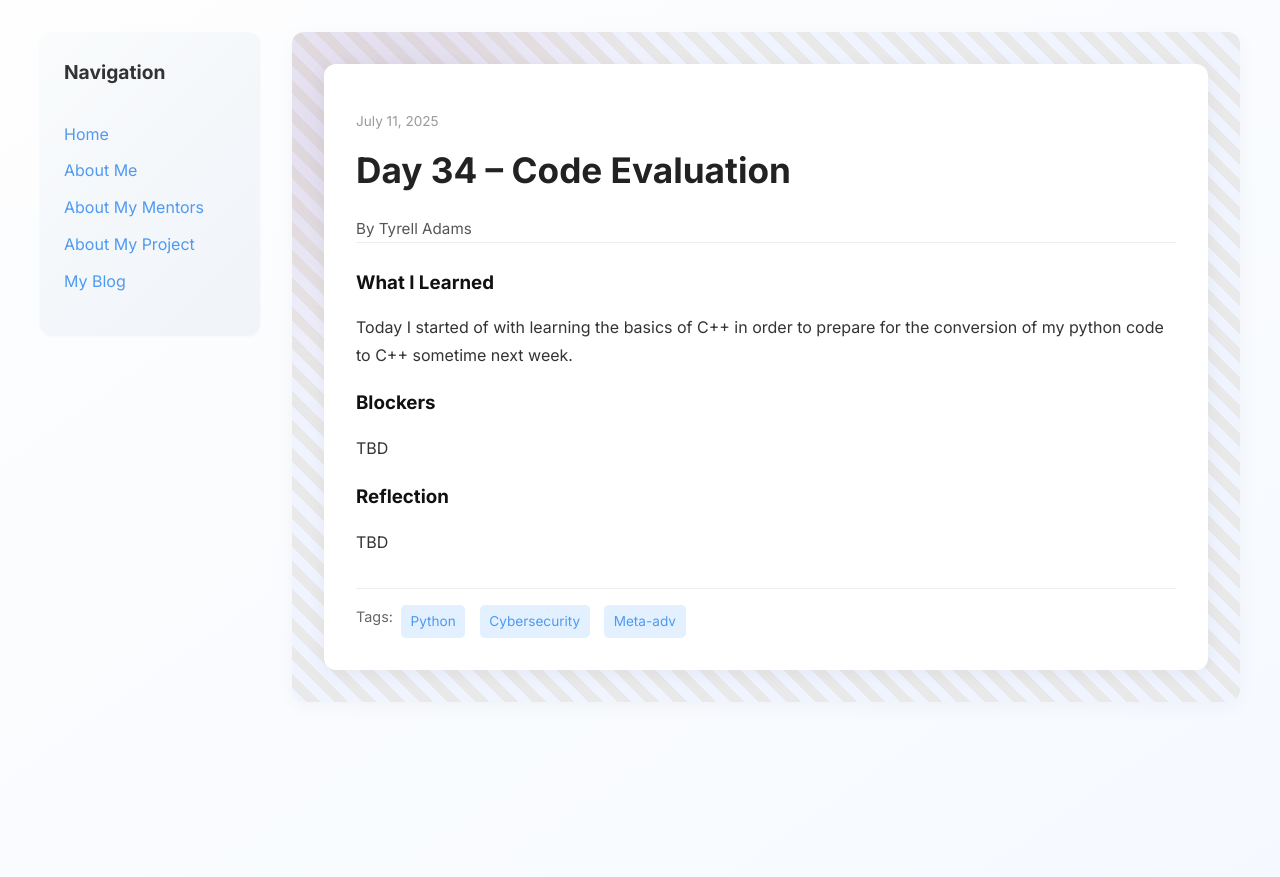
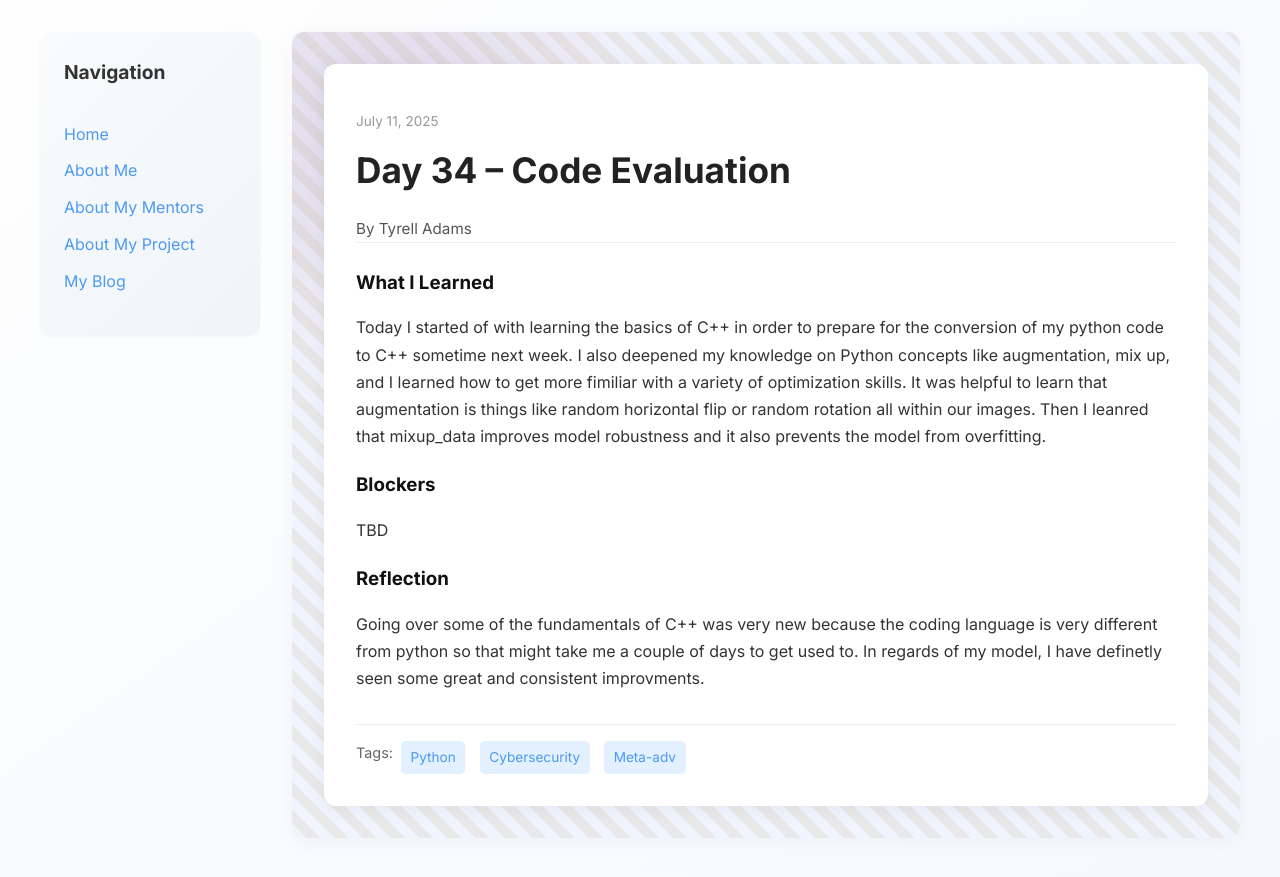
Before and after one commit to Tyrell-Adams/Tyrell-Adams.github.io, a Jekyll site: the page built from _posts/2025-07-11-day-34.md, in a window 1280 px wide. Shown: the top 877 px of the page. Built offline with Jekyll 4.4.1, drawn with Linux system fonts in a browser that asks for light colours.

Commit message:
Update 2025-07-11-day-34.md

```diff
--- a/_posts/2025-07-11-day-34.md
+++ b/_posts/2025-07-11-day-34.md
@@ -7,9 +7,9 @@ permalink: /day34.html
 tags: ["Python", "Cybersecurity", "Meta-adv"]
 
 what_i_learned: |
-  Today I started of with learning the basics of C++ in order to prepare for the conversion of my python code to C++ sometime next week.
+  Today I started of with learning the basics of C++ in order to prepare for the conversion of my python code to C++ sometime next week. I also deepened my knowledge on Python concepts like augmentation, mix up, and I learned how to get more fimiliar with a variety of optimization skills. It was helpful to learn that augmentation is things like random horizontal flip or random rotation all within our images. Then I leanred that mixup_data improves model robustness and it also prevents the model from overfitting.
 blockers: |
   TBD
 reflection: |
-  TBD
+  Going over some of the fundamentals of C++ was very new because the coding language is very different from python so that might take me a couple of days to get used to. In regards of my model, I have definetly seen some great and consistent improvments.
 ---
```
